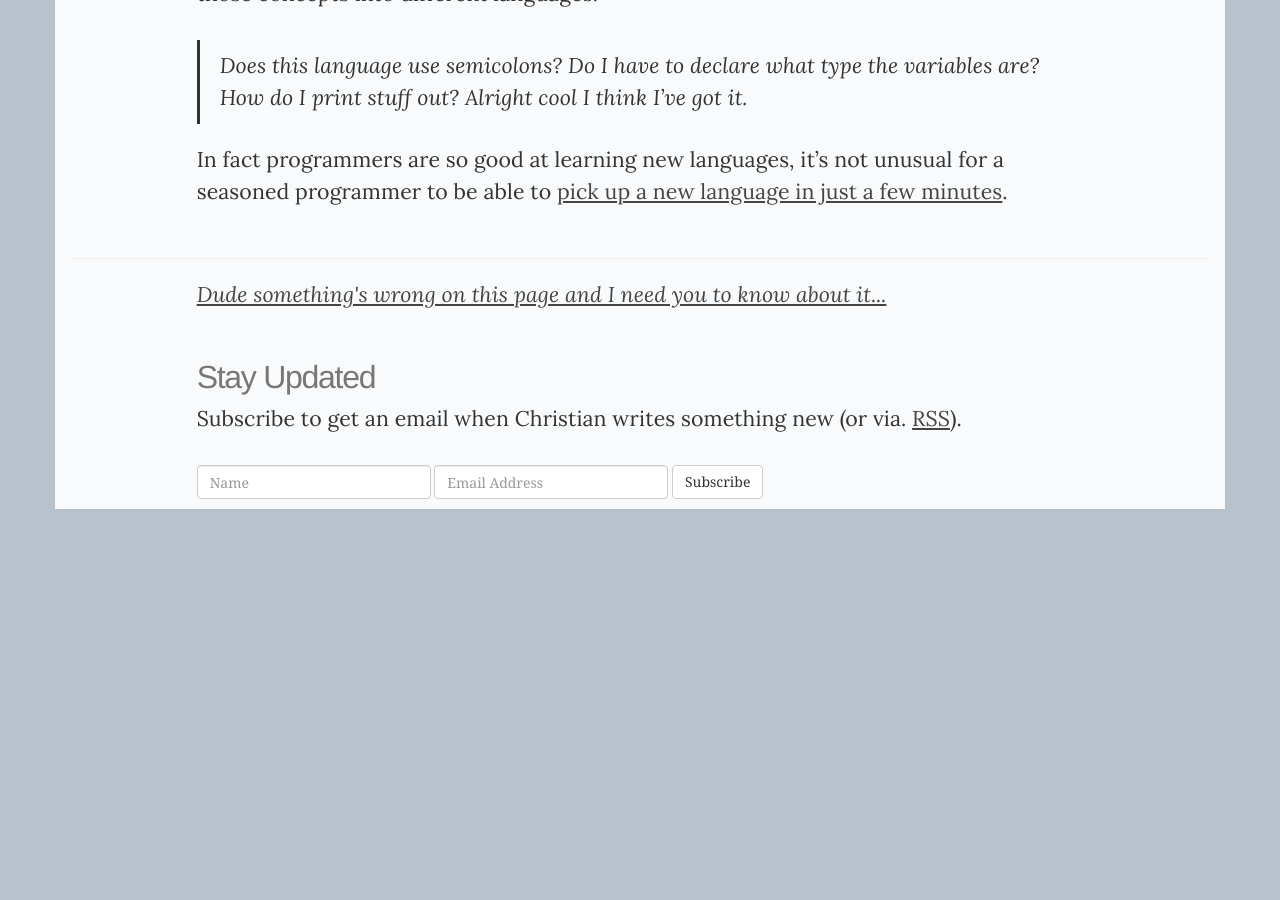
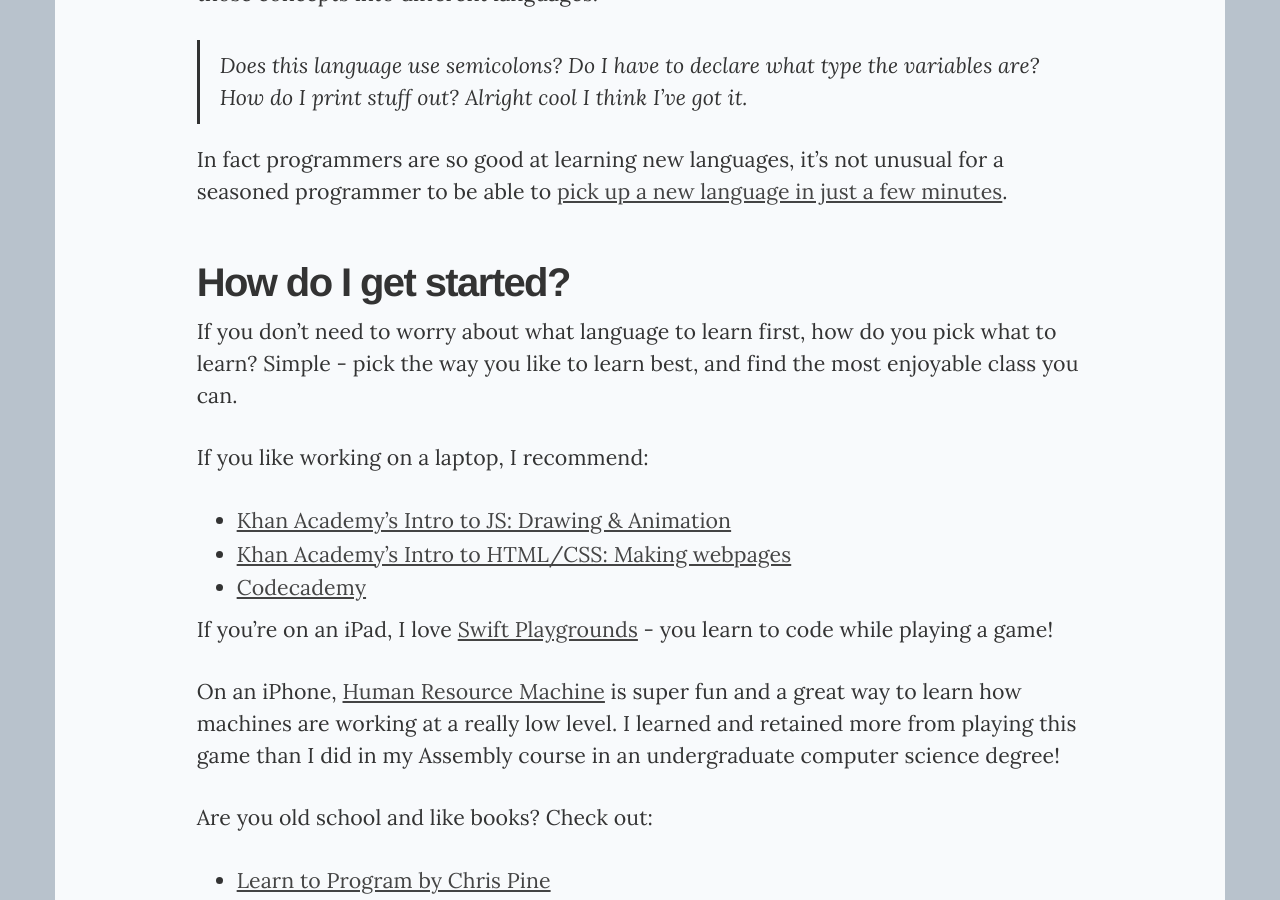
Before and after one commit to christiangenco/christiangenco.github.io, a Jekyll site: the page built from _posts/2012-12-01-you-should-learn-to-program.md, in a window 1280 px wide and 900 px high, scrolled down 2591 px. Built offline with Jekyll 4.4.1, drawn with Linux system fonts in a browser that asks for light colours; nearby versions of some CDN libraries; before the commit the page ends 3100 px from its top, so only the background shows below that; some of the changed text lies outside the part shown.

Commit message:
update learn to program with list of resources and CTA to contact me

```diff
--- a/_posts/2012-12-01-you-should-learn-to-program.md
+++ b/_posts/2012-12-01-you-should-learn-to-program.md
@@ -66,5 +66,30 @@
 
 In fact programmers are so good at learning new languages, it's not unusual for a seasoned programmer to be able to [pick up a new language in just a few minutes](https://learnxinyminutes.com/).
 
+## How do I get started?
+
+If you don't need to worry about what language to learn first, how do you pick what to learn? Simple - pick the way you like to learn best, and find the most enjoyable class you can.
+
+If you like working on a laptop, I recommend:
+
+- [Khan Academy's Intro to JS: Drawing & Animation](https://www.khanacademy.org/computing/computer-programming/programming)
+- [Khan Academy's Intro to HTML/CSS: Making webpages](https://www.khanacademy.org/computing/computer-programming/html-css)
+- [Codecademy](https://www.codecademy.com/)
+
+If you're on an iPad, I love [Swift Playgrounds](https://www.apple.com/swift/playgrounds/) - you learn to code while playing a game!
+
+On an iPhone, [Human Resource Machine](https://itunes.apple.com/us/app/human-resource-machine/id1005098334) is super fun and a great way to learn how machines are working at a really low level. I learned and retained more from playing this game than I did in my Assembly course in an undergraduate computer science degree!
+
+Are you old school and like books? Check out:
+
+- [Learn to Program by Chris Pine](https://www.amazon.com/Learn-Program-Second-Facets-Ruby/dp/1934356360/ref=as_li_ss_tl?ie=UTF8&qid=1541024550&sr=8-1&keywords=learn+to+program+chris+pine&linkCode=sl1&tag=cgenco-20&linkId=920f1526f371bca45d1466fb275c3da4&language=en_US)
+- [Learn Python the hard way by Zed Shaw](https://www.amazon.com/Learn-Python-Hard-Way-Introduction/dp/0134692888/ref=as_li_ss_tl?ie=UTF8&qid=1541024583&sr=8-2&keywords=learn+the+hard+way&linkCode=sl1&tag=cgenco-20&linkId=ff1ea55d6869e69eff53dee22c60c3af&language=en_US)
+
+## Then what?
+
+Oh man, the sky's the limit.
+
+If you get stuck, or aren't sure how to reach your goals, feel free to [shoot me a message on facebook messenger](https://www.messenger.com/t/cgenco) or [send me an email](mailto:christian@gen.co)! I read and respond to every message I get, and love helping new programmers :)
+
 <!-- https://i.imgur.com/Z3n8OVc.jpg -->
 <!-- https://i.imgur.com/xH4rGNL.jpg -->
```
